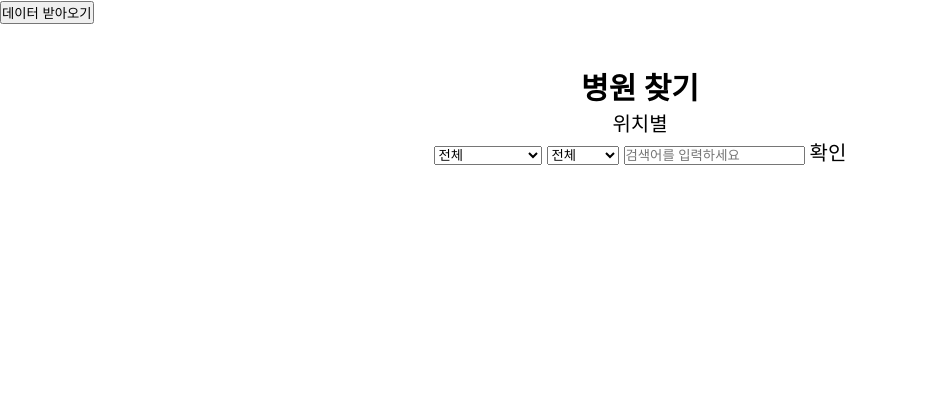
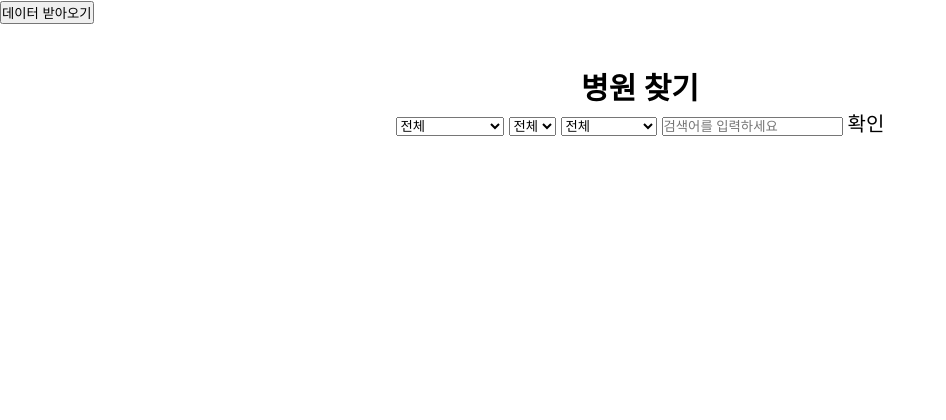
Before and after one commit to KyungAaaaaa/todagtodag, a PHP site: page /todagtodag/hospital/hospital.php in a window 1280 px wide. Shown: the part 60-480 px from the top of the page, without its empty margins (0-946 px from the left). Run offline with PHP 8.4, Linux system fonts and the light colour scheme; data that the repository does not hold is empty.

Commit message:
20201005 kka
진료과목 분류

```diff
--- a/hospital/hospital.php
+++ b/hospital/hospital.php
@@ -86,8 +86,8 @@
                         $query = "select EXISTS (select department from hospital where id='$item->hpid') as success;";
 
                         $result = mysqli_query($con, $query) or die(mysqli_error($con));
-                        $row = mysqli_fetch_row($result);
-                        if ($row[0] !== '1') {
+                        $row2 = mysqli_fetch_row($result);
+                        if ($row2[0] !== '1') {
                             $ch = curl_init();
                             $url = 'http://apis.data.go.kr/B552657/HsptlAsembySearchService/getHsptlBassInfoInqire'; /*URL*/
                             $queryParams = '?' . urlencode('ServiceKey') . '=r5SONxjKf67vRjWSB5VkCHjhlvpWtAAcXV8IEJumquZL3SfuS9eazbphf2%2BSprq0iO6PVT1MVcC70enAwCeLOA%3D%3D'; /*Service Key*/
@@ -110,20 +110,11 @@
 			<div class="container">
 				<h1>병원 찾기</h1>
 				<div class="menu">
-					<div>위치별</div>
-				</div>
+
 					<div class="select_box">
 						<select id="h_area1" name="h_area1" onChange="cat1_change(this.value,h_area2)">
 							<option value="none">전체</option>
-<!--                        --><?php
-//                            if (isset($keyword)) { ?>
-<!--								<option value='1' value2='서울특별시'>서울특별시</option>;-->
-<!--                                --><?php
-//                            } else {
-//                                ?>
-<!--								<option value='1' value2='서울특별시' selected>서울특별시</option>-->
-<!--                            --><?php //} ?>
-						<option value='1' value2='서울특별시'>서울특별시</option>;
+							<option value='1' value2='서울특별시'>서울특별시</option>
 							<option value='2' value2="부산광역시">부산광역시</option>
 							<option value='3' value2="대구광역시">대구광역시</option>
 							<option value='4' value2="인천광역시">인천광역시</option>
@@ -142,35 +133,26 @@
 						</select>
 						<select id="h_area2" name="h_area2">
 							<option value="" selected>전체</option>
-						<option value="강남구">강남구</option>
-						<option value="강동구">강동구</option>
-						<option value="강북구">강북구</option>
-						<option value="강서구">강서구</option>
-						<option value="관악구">관악구</option>
-						<option value="광진구">광진구</option>
-						<option value="구로구">구로구</option>
-						<option value="금천구">금천구</option>
-						<option value="노원구">노원구</option>
-						<option value="도봉구">도봉구</option>
-						<option value="동대문">동대문구</option>
-						<option value="동작구">동작구</option>
-						<option value="마포구">마포구</option>
-						<option value="서대문구">서대문구</option>
-						<option value="서초구">서초구</option>
-						<option value="성동구">성동구</option>
-						<option value="성북구">성북구</option>
-						<option value="송파구">송파구</option>
-						<option value="양천구">양천구</option>
-						<option value="영등포구">영등포구</option>
-						<option value="용산구">용산구</option>
-						<option value="은평구">은평구</option>
-						<option value="종로구">종로구</option>
-						<option value="중구">중구</option>
-						<option value="중랑구">중랑구</option>
+						</select>
+						<select id="department" name="department">
+							<option value="" selected>전체</option>
+							<option value="가정의학과">가정의학과</option>
+							<option value="내과">내과</option>
+							<option value="비뇨기과">비뇨기과</option>
+							<option value="피부과">피부과</option>
+							<option value="정신과">정신과</option>
+							<option value="정형외과">정형외과</option>
+							<option value="산부인과">산부인과</option>
+							<option value="신경외과">신경외과</option>
+							<option value="신경과">신경과</option>
+							<option value="소아청소년과">소아청소년과</option>
+							<option value="성형외과">성형외과</option>
+							<option value="안과">안과</option>
+							<option value="치과">치과</option>
 						</select>
                         <?php
                             if (isset($keyword)) { ?>
-							<input type='text' value='<?=$keyword?>' name='search' id='search'>
+								<input type='text' value='<?= $keyword ?>' name='search' id='search'>
                                 <?php
                             } else {
                                 ?>
@@ -178,11 +160,11 @@
                             <?php } ?>
 						<span id="btn">확인</span>
 					</div>
-
+				</div>
 				<div class="hospital_list">
 					<ul>
                         <?php
-                            if (isset($keyword)) include "hospital_list.php";?>
+                           include "hospital_list.php"; ?>
 					</ul>
 				</div>
 			</div>
--- a/hospital/hospital_list.php
+++ b/hospital/hospital_list.php
@@ -1,29 +1,32 @@
 <?php
     include_once $_SERVER['DOCUMENT_ROOT'] . "/todagtodag/db/db_connector.php";
     if (isset($_POST['area_1'])) $area_1 = $_POST['area_1'];
-    else $area_1="";
+    else $area_1 = "";
     if (isset($_POST['area_2'])) $area_2 = $_POST['area_2'];
-    else $area_2="";
+    else $area_2 = "";
     if (isset($_REQUEST['search'])) $search = $_REQUEST['search'];
-    else $search="";
-    if (isset($keyword))select_area2($keyword,$con);
-    else select_area($area_1,$area_2,$search,$con);
+    else $search = "";
+    if (isset($_REQUEST['department'])) $department = $_REQUEST['department'];
+    else $department = "";
+    if (isset($keyword)) select_area2($keyword, $con);
+    elseif (!isset($_POST['val'])) {
+        $keyword = "";
+        select_area2($keyword, $con);
+    } else select_area($area_1, $area_2, $search,$department, $con);
 
 
-
-
-    function select_area($area_1,$area_2,$search,$con)
+    function select_area($area_1, $area_2, $search,$department, $con)
     {
-        $query = "select name,addr from hospital where addr like '%{$area_1} {$area_2}%' and (addr like'%{$search}%' or name like'%{$search}%');";
+        $query = "select name,addr from hospital where addr like '%{$area_1} {$area_2}%' and (addr like '%{$search}%' or name like '%{$search}%') and department like '%{$department}%';";
         $result = mysqli_query($con, $query) or die(mysqli_error($con));
-            echo json_encode(mysqli_fetch_all($result));
+        echo json_encode(mysqli_fetch_all($result));
     }
 
-    function select_area2($search,$con)
+    function select_area2($search, $con)
     {
         $query = "select name,addr from hospital where addr like'%{$search}%' or name like'%{$search}%';";
         $result = mysqli_query($con, $query) or die(mysqli_error($con));
-        while ($row=mysqli_fetch_assoc($result)){
+        while ($row = mysqli_fetch_assoc($result)) {
             echo "<li><h3>{$row['name']}</h3>{$row['addr']}</li>";
         }
     }
--- a/hospital/js/hospital.js
+++ b/hospital/js/hospital.js
@@ -32,7 +32,7 @@ function cat1_change(key, sel) {
     }
 }
 
-//위치선택후 확인 버튼 클릭시 위치별 병원목록 로딩 ajax
+//검색 조건 설정후 확인 버튼 클릭시 위치별 병원목록 로딩 ajax
 $("#btn").on("click", function () {
         $.ajax({
             type   : "POST",
@@ -40,7 +40,9 @@ $("#btn").on("click", function () {
             data   : {
                 area_1: $('#h_area1 option:selected').attr('value2'),
                 area_2: $('#h_area2 option:selected').attr('value'),
-                search: $('#search').val()
+                search: $('#search').val(),
+                department: $('#department option:selected').attr('value'),
+                val:true
             },
             success: function (data) {
                 $result = jQuery.parseJSON(data);
@@ -52,26 +54,3 @@ $("#btn").on("click", function () {
             }
         })
 })
-
-//병원정보탭 진입시 기본데이터(서울특별시 병원정보)
-function init() {
-    $.ajax({
-        type   : "POST",
-        url    : "hospital_list.php",
-        data   : {
-            area_1: "서울특별시",
-            area_2: "",
-            search: ""
-        },
-        success: function (data) {
-            $result = jQuery.parseJSON(data);
-            $str = "";
-            for ($i in $result) {
-                $str += `<li><h3>${$result[$i][0]}</h3>${$result[$i][1]}</li>`;
-            }
-            $(".hospital_list").find("ul").html($str);
-        }
-    })
-}
-
-// init();
```
Lines whose indentation alone changed are shown as unchanged.
